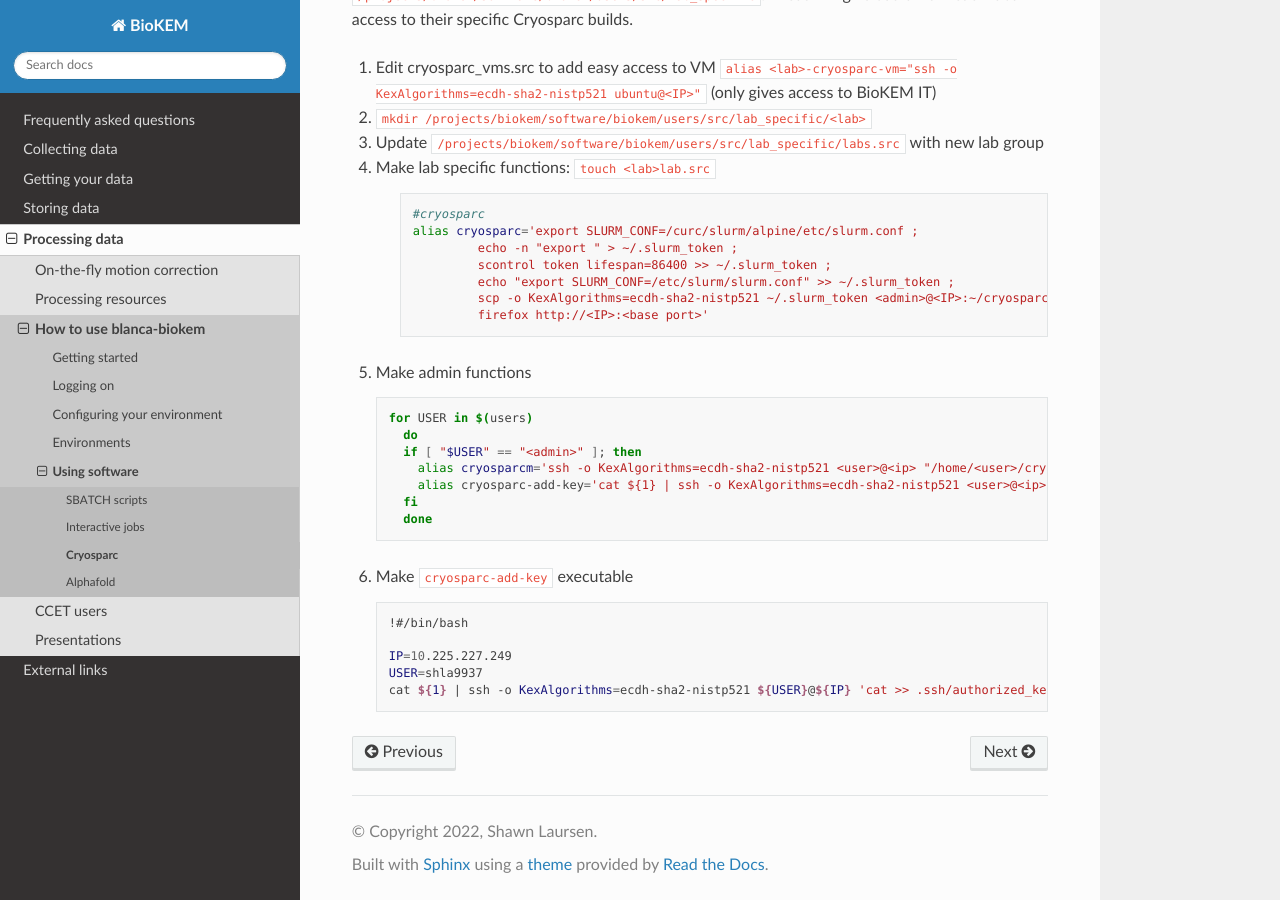
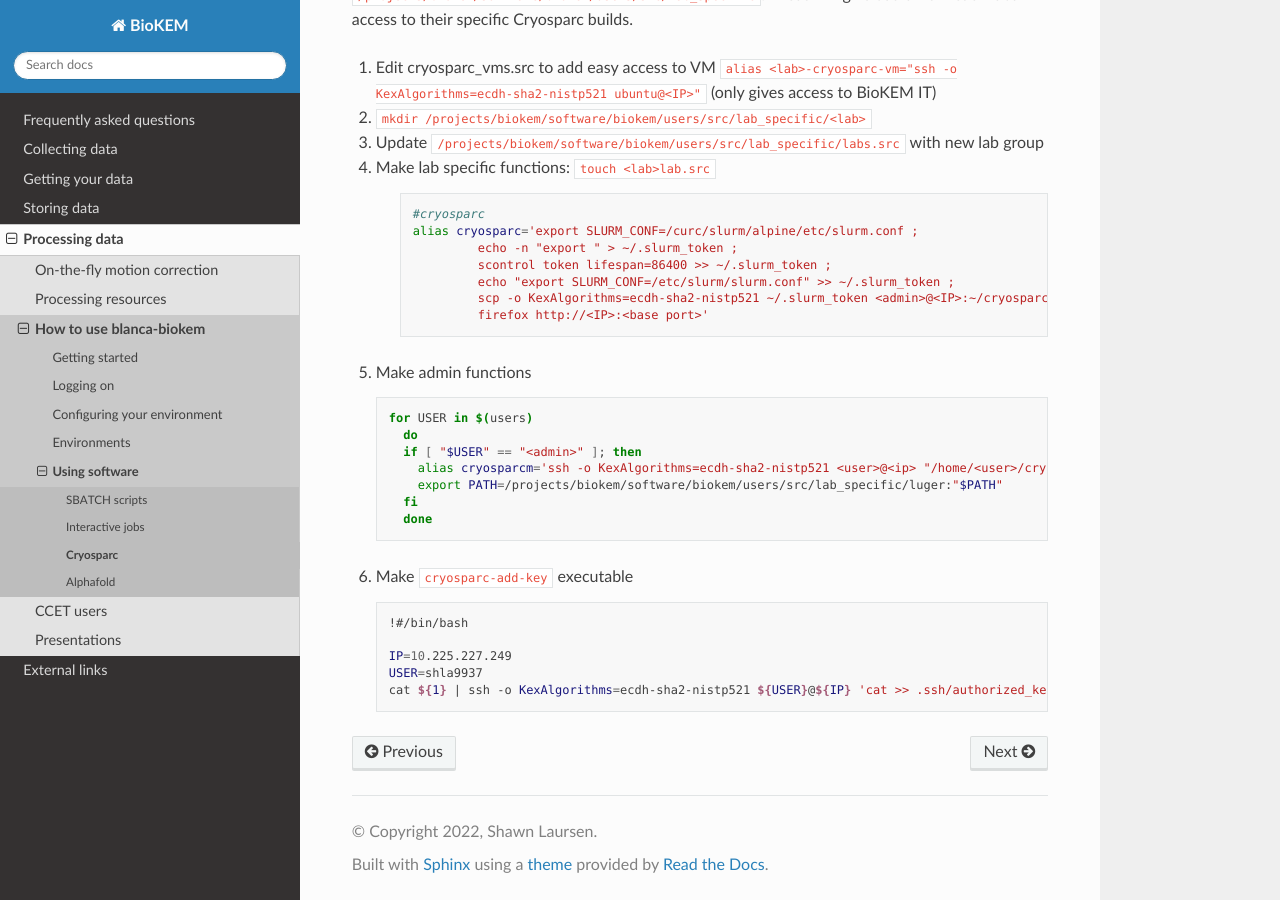
Before and after one commit to CU-BioKEM/user-guide, a Sphinx documentation site: the page built from docs/source/processing/using_software/cryosparc.rst, in a window 1280 px wide and 900 px high, scrolled down 4552 px. Built offline with Sphinx 7.4.7 and the Read the Docs theme 2.0.0, drawn with Linux system fonts in a browser that asks for light colours.

Commit message:
formatting

```diff
--- a/docs/source/processing/using_software/cryosparc.rst
+++ b/docs/source/processing/using_software/cryosparc.rst
@@ -273,7 +273,7 @@ These will give users from each labs access to their specific Cryosparc builds.
         do
         if [ "$USER" == "<admin>" ]; then
           alias cryosparcm='ssh -o KexAlgorithms=ecdh-sha2-nistp521 <user>@<ip> "/home/<user>/cryosparc/cryosparc_master/bin/cryosparcm ${1}"'
-          alias cryosparc-add-key='cat ${1} | ssh -o KexAlgorithms=ecdh-sha2-nistp521 <user>@<ip> "cat >> .ssh/authorized_keys"'
+          export PATH=/projects/biokem/software/biokem/users/src/lab_specific/luger:"$PATH"
         fi
         done
 
```
